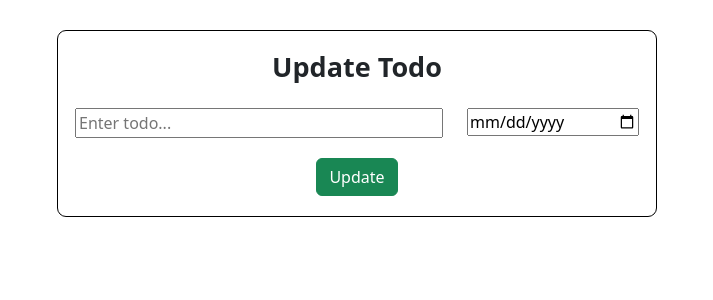
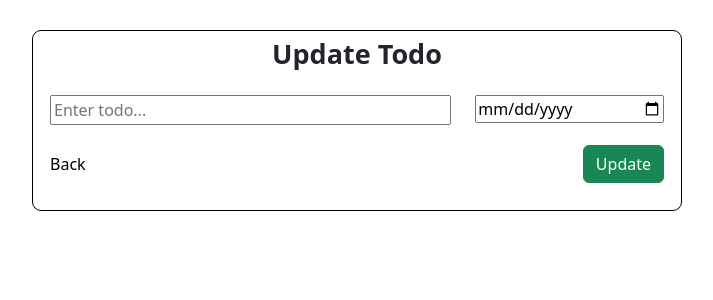
Before and after one commit to riteshchaudhary375/todo-app, a React (Vite) app in the folder client/: page /edit-todo/1 in a window 1280 px wide. Shown: the top 300 px of the page, without its empty margins (283-996 px from the left). Built offline with nearby package versions, Linux system fonts and the light colour scheme; no server answers.

Commit message:
complete edit todo functionality

```diff
--- a/client/src/components/EditTodo.jsx
+++ b/client/src/components/EditTodo.jsx
@@ -1,71 +1,75 @@
-import React, { useEffect, useState } from "react";
+import React, { useContext, useEffect, useState } from "react";
 import styles from "./EditTodo.module.css";
-import { useParams, useNavigate } from "react-router-dom";
+import { useParams, useNavigate, Link } from "react-router-dom";
+import Container from "./Container";
+import { TodoContext } from "../store/todo-items-store";
 
 const EditTodo = () => {
+  const { updateTodo } = useContext(TodoContext);
+
   // Using useState hook
-  const [todoName, setTodoName] = useState("");
-  const [dueDate, setDueDate] = useState("");
+  const [itemName, setItemName] = useState("");
+  const [itemDate, setItemDate] = useState("");
   const navigate = useNavigate();
   const { todoId } = useParams();
   // console.log(todoId);
 
-  const [todoData, setTodoData] = useState("");
-  // console.log(todoData);
+  const [fetchedValue, setFetchedValue] = useState("");
+  // console.log(fetchedValue);
 
   // fetching todo form api
   useEffect(() => {
-    fetch(`/api/v1/getTodo/${todoId}`)
+    try {
+      const fetchTodo = async () => {
+        await fetch(`/api/v1/getTodo/${todoId}`)
           .then((res) => res.json())
           .then((data) => {
             // console.log(data);
-        setTodoData(data);
+            setFetchedValue(data);
           })
           .catch((err) => {
             console.log(err);
           });
-  }, []);
+      };
+      fetchTodo();
+    } catch (error) {
+      console.log(error.message);
+    }
+  }, [todoId]);
 
+  // for update todo
   const handleNameChange = (e) => {
     // console.log(e.target.value);
-    setTodoName(e.target.value);
+    // setItemName({ ...fetchedValue, todoName: e.target.value });
+    setItemName(e.target.value);
+  };
+  const handleDateChange = (e) => {
+    // setItemDate({ ...fetchedValue, dueDate: e.target.value });
+    setItemDate(e.target.value);
   };
 
-  const handleDateChange = (e) => {
-    setDueDate(e.target.value);
-  };
-
-  const onUpdateTodo = () => {
-    setTodoName("");
-    setDueDate("");
+  // Update API
+  const handleUpdateButtonSubmit = async (e) => {
+    e.preventDefault();
 
     // if form data is empty
-    if (
-      Object.keys(todoName).length === 0 ||
-      Object.keys(dueDate).length === 0
-    ) {
-      console.log(
-        "All fields required. So refresh page and fill-up both fields."
-      );
+    if (Object.keys(itemName).length === 0) {
+      console.log("No change made on todo name");
       return;
     }
 
-    /*  if (Object.keys(dueDate).length === 0) {
-      console.log("Due-Date required");
-      return;
-    } */
-
-    fetch(`/api/v1/updateTodo/${todoId}`, {
+    await fetch(`/api/v1/updateTodo/${todoId}`, {
       method: "PUT",
       headers: { "Content-Type": "application/json" },
       body: JSON.stringify({
-        todoName,
-        dueDate,
+        todoName: itemName,
+        dueDate: itemDate,
       }),
     })
       .then((res) => res.json())
-      .then((todo) => {
+      .then((updatedTodoItem) => {
         // console.log(todo);
+        updateTodo(updatedTodoItem);
         navigate("/");
       })
       .catch((err) => {
@@ -73,14 +77,9 @@ const EditTodo = () => {
       });
   };
 
-  const handleUpdateButtonClicked = () => {
-    onUpdateTodo(todoName, dueDate);
-    setTodoName("");
-    setDueDate("");
-  };
-
   return (
-    <div className={`${styles.editContainer} text-center`}>
+    <Container>
+      <form className="text-center" onSubmit={handleUpdateButtonSubmit}>
         <h1 className={styles.heading}>Update Todo</h1>
 
         <div className={`row ${styles.inputSection}`}>
@@ -89,30 +88,34 @@ const EditTodo = () => {
               className={styles.editInput}
               type="text"
               placeholder="Enter todo..."
-            defaultValue={todoData.todoName}
+              defaultValue={fetchedValue.todoName}
               onChange={handleNameChange}
+              required
             />
           </div>
           <div className="col-4">
             <input
               className={styles.editInput}
               type="date"
-            defaultValue={todoData.dueDate}
+              defaultValue={fetchedValue.dueDate}
               onChange={handleDateChange}
             />
           </div>
         </div>
 
-      <div>
+        <div className={styles.buttonDiv}>
+          <Link to="/">Back</Link>
+
           <button
-          type="button"
+            type="submit"
             className={`btn btn-success ${styles.button}`}
-          onClick={handleUpdateButtonClicked}
+            title="Update Todo"
           >
             Update
           </button>
         </div>
-    </div>
+      </form>
+    </Container>
   );
 };
 
--- a/client/src/components/EditTodo.module.css
+++ b/client/src/components/EditTodo.module.css
@@ -1,25 +1,31 @@
-.editContainer {
-  width: 600px;
-  margin: 30px auto;
-  border: 1px solid black;
-  border-radius: 9px;
-  padding: 20px 7px;
-}
-
 .heading {
   font-size: 27px;
   font-weight: 700;
   margin-bottom: 25px;
 }
 
-.button {
-  margin-top: 20px;
-}
-
-.inputSection{
-    padding-inline: 10px;
+.inputSection {
+  padding-inline: 10px;
 }
 
 .editInput {
   width: 100%;
 }
+
+.buttonDiv {
+  /* background-color: brown; */
+  margin-block: 20px;
+  display: flex;
+  justify-content: space-between;
+  align-items: center;
+  padding: 0px 10px;
+}
+
+.buttonDiv a {
+  text-decoration: none;
+  color: black;
+}
+
+.buttonDiv a:hover {
+  text-decoration: underline;
+}
--- a/client/src/store/todo-items-store.jsx
+++ b/client/src/store/todo-items-store.jsx
@@ -6,6 +6,7 @@ export const TodoContext = createContext({
   addInitialTodos: () => {},
   addTodo: () => {},
   deleteTodo: () => {},
+  updateTodo: () => {},
 });
 
 // Reducer Function
@@ -18,9 +19,11 @@ const todoListReducer = (currTodoList, action) => {
       (item) => item._id !== action.payload.todoId
     );
   } else if (action.type === "ADD_TODO") {
-    newTodoList = [action.payload, ...currTodoList];
+    newTodoList = [...currTodoList, action.payload];
   } else if (action.type === "ADD_INITIAL_TODOS") {
     newTodoList = action.payload.todos;
+  } else if (action.type === "UPDATE_TODO") {
+    newTodoList = [...currTodoList, action.payload];
   }
   return newTodoList;
 };
@@ -78,9 +81,19 @@ const TodoContextProvider = ({ children }) => {
     });
   };
 
+  // Edit todo function
+  const updateTodo = (updatedTodoItem) => {
+    dispatchTodoList({
+      type: "UPDATE_TODO",
+      payload: {
+        updatedTodoItem,
+      },
+    });
+  };
+
   return (
     <TodoContext.Provider
-      value={{ todoList, addInitialTodos, addTodo, deleteTodo }}
+      value={{ todoList, addInitialTodos, addTodo, deleteTodo, updateTodo }}
     >
       {children}
     </TodoContext.Provider>
```
Lines whose indentation alone changed are shown as unchanged.
